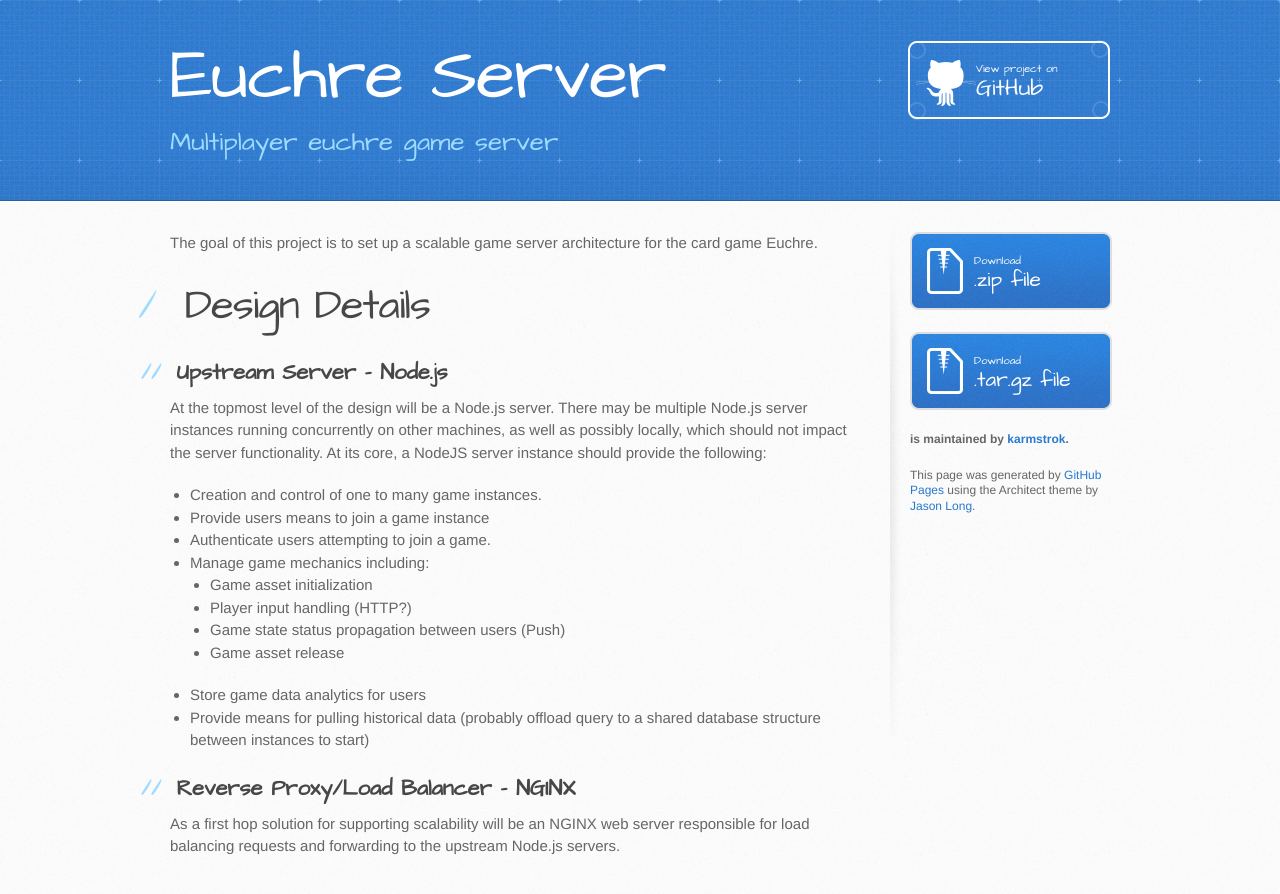
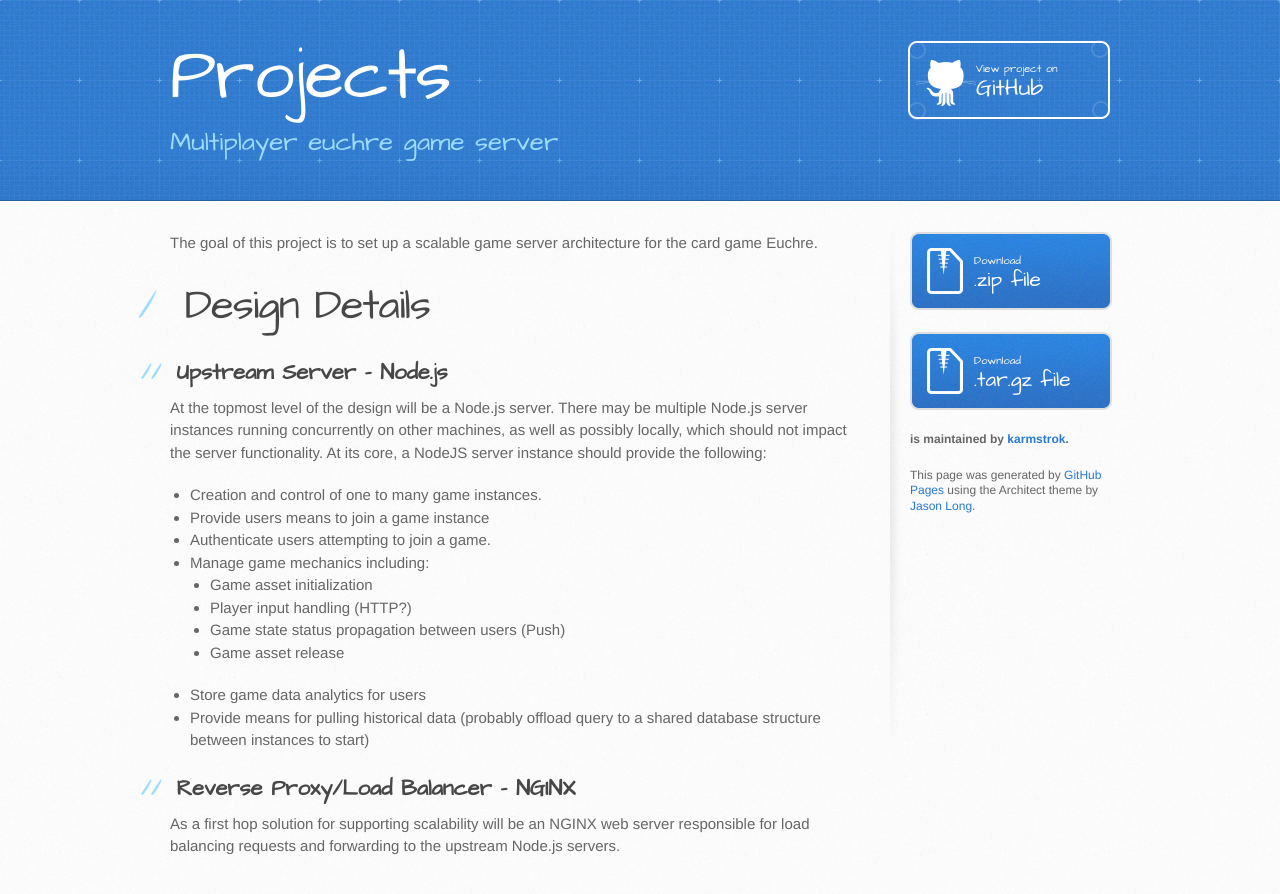
Before and after one commit to karmstrok/karmstrok.github.io, a plain HTML site: page index.html in a window 1280 px wide. Drawn offline with Linux system fonts and the light colour scheme.

Commit message:
Update index.html

```diff
--- a/index.html
+++ b/index.html
@@ -13,13 +13,13 @@
     <script src="//html5shiv.googlecode.com/svn/trunk/html5.js"></script>
     <![endif]-->
 
-    <title>Euchre Server by karmstrok</title>
+    <title>Jacovk - web handle for Kyle Armstrong</title>
   </head>
 
   <body>
     <header>
       <div class="inner">
-        <h1>Euchre Server</h1>
+        <h1>Projects</h1>
         <h2>Multiplayer euchre game server</h2>
         <a href="https://github.com/karmstrok/Euchre" class="button"><small>View project on</small> GitHub</a>
       </div>
```
